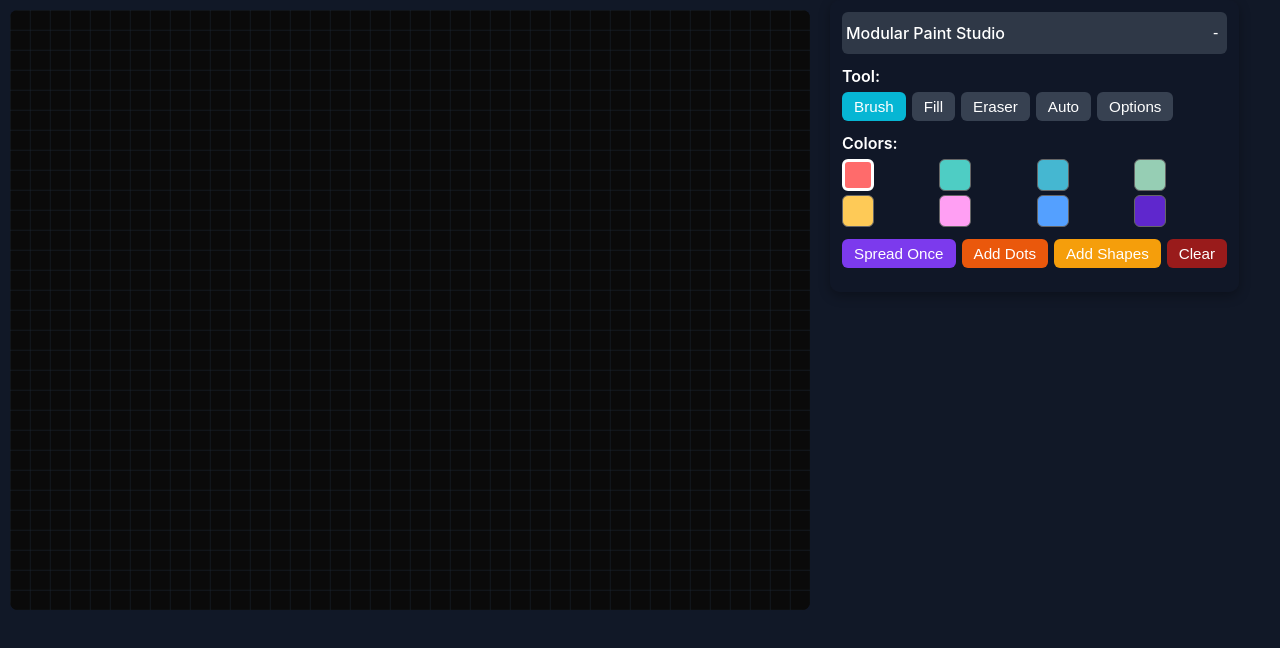
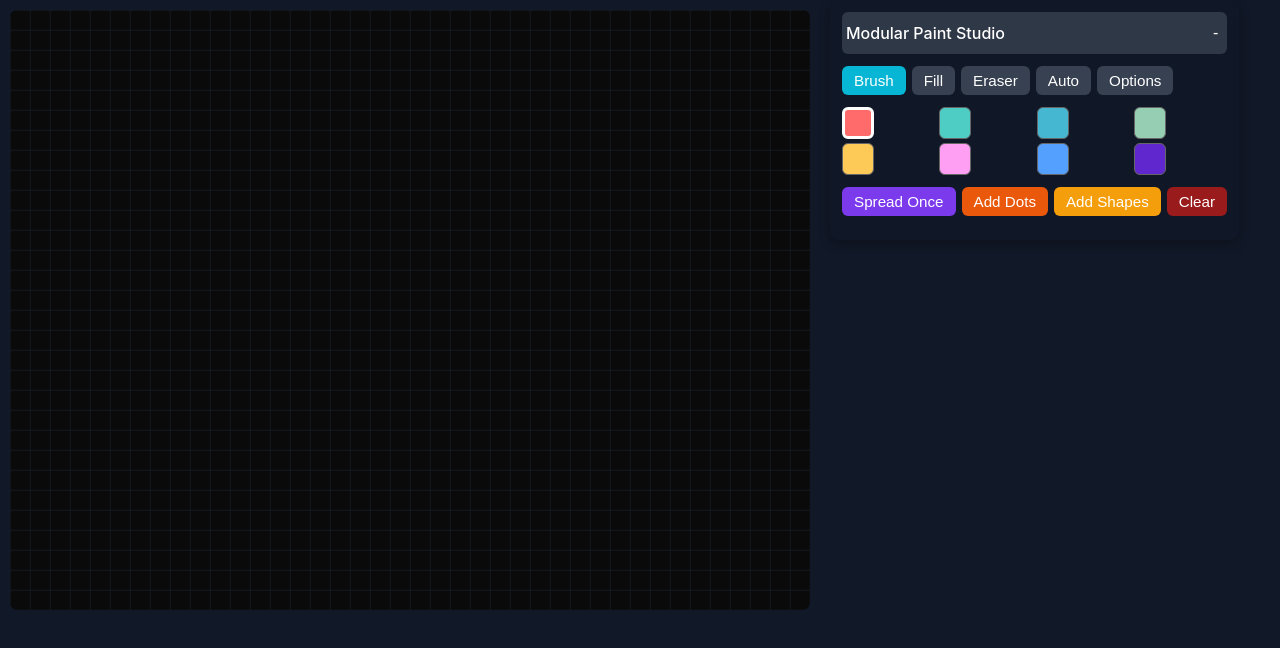
Before and after one commit to jo56/painting-with-roughness, a React (Vite) app: page / in a window 1280 px wide. Shown: the top 648 px of the page. Built offline with nearby package versions, Linux system fonts and the light colour scheme.

Commit message:
removing labels

```diff
--- a/src/App.tsx
+++ b/src/App.tsx
@@ -597,7 +597,6 @@ export default function ModularSettingsPaintStudio(): JSX.Element {
           }}>
 
             <div style={{ marginBottom: '12px' }}>
-              <label style={{ fontWeight: 600, marginBottom: '6px', display: 'block' }}>Tool:</label>
               <div style={{ display: 'flex', gap: '6px', flexWrap: 'wrap' }}>
                 {[
                   { label: 'Brush', value: 'brush' },
@@ -655,7 +654,6 @@ export default function ModularSettingsPaintStudio(): JSX.Element {
             </div>
 
             <div style={{ marginBottom: '12px' }}>
-              <label style={{ fontWeight: 600, marginBottom: '6px', display: 'block' }}>Colors:</label>
               <div style={{ display: 'grid', gridTemplateColumns: 'repeat(4, 1fr)', gap: '4px' }}>
                 {colorPalette.slice(1).map((color, index) => (
                   <button
```
